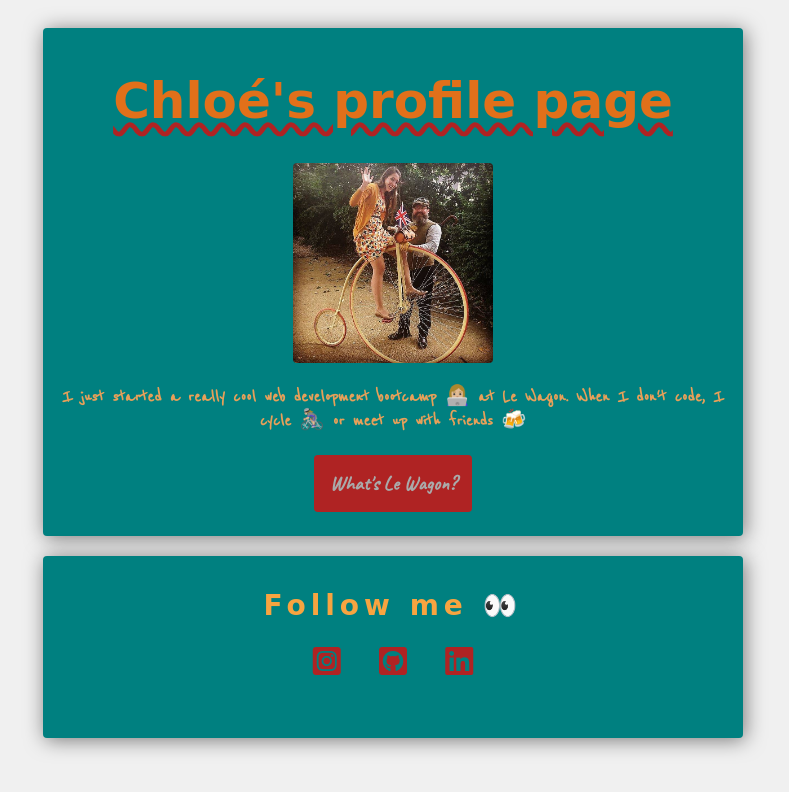
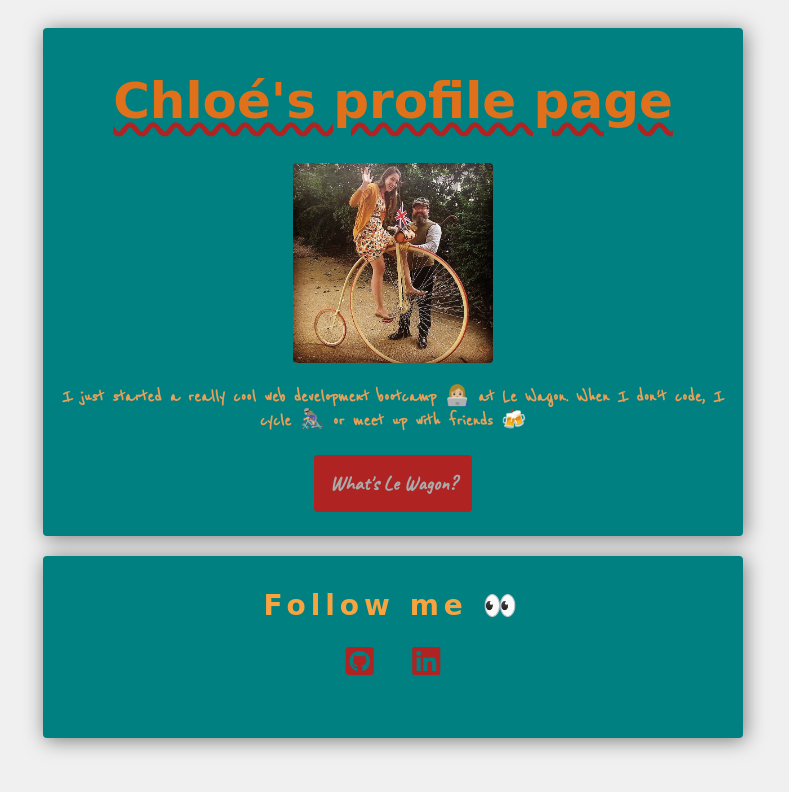
Before and after one commit to Chlouette/profile, a plain HTML site: page index.html in a window 1280 px wide. Shown: the whole page, without its empty margins (247-1036 px from the left). Drawn offline with Linux system fonts and the light colour scheme; a web font is replaced by a local one.

Commit message:
removed insta

```diff
--- a/index.html
+++ b/index.html
@@ -25,17 +25,10 @@
         <h2>Follow me 👀</h2>
         <ul class="list-inline">
           <li>
-            <a href="https://www.instagram.com/miss_chlouette/" target="_blank">
-              <i class="fab fa-instagram-square"></i>
-            </a>
-          </li>
-          <!-- <li></li> -->
-          <li>
             <a href="https://github.com/chlouette" target="_blank">
               <i class="fab fa-github-square"></i>
             </a>
           </li>
-          <!-- <li></li> -->
           <li>
             <a href="https://www.linkedin.com/in/chlo%C3%A9-avenas-02872a16/" target="_blank">
               <i class="fab fa-linkedin"></i>
```
